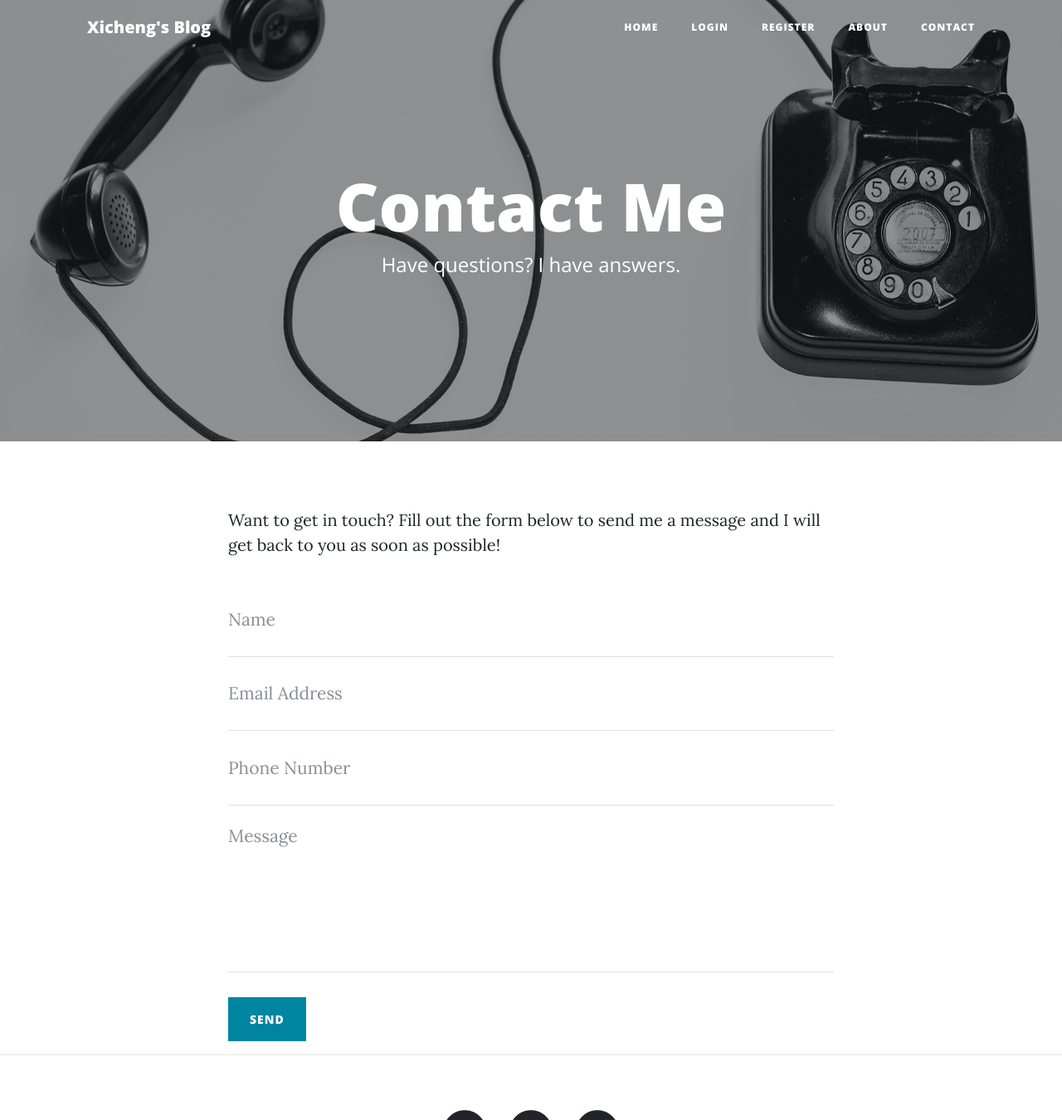
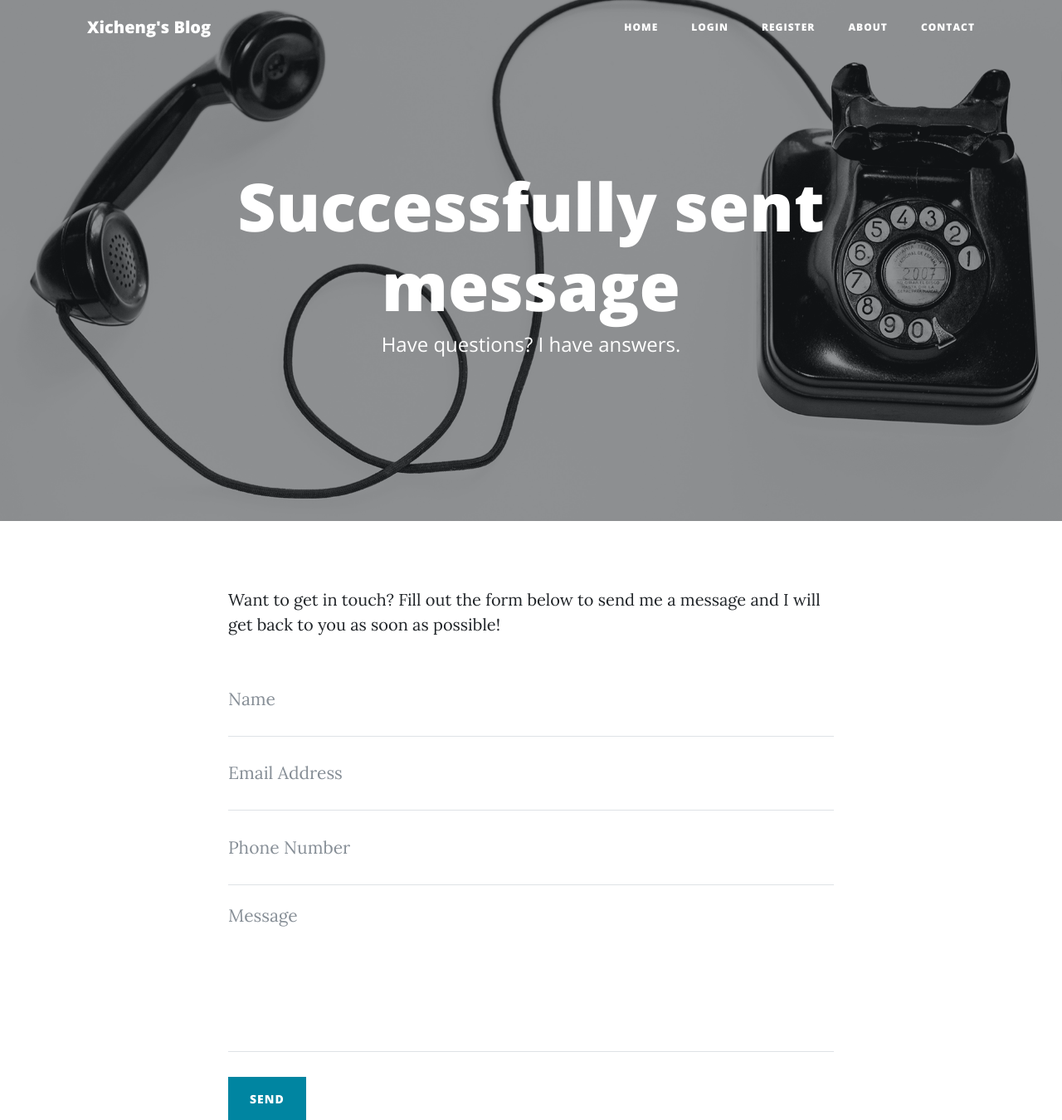
Before and after one commit to micottt/WebBlogUsers, a Flask app: template templates/contact.html in a window 1280 px wide. Shown: the top 1350 px of the page at 83% size. Run offline with Flask 3, Linux system fonts and the light colour scheme; the template is opened without the code that fills it, so the values that code supplies are empty; parts of the project's set-up code (start-up, migrations or seed data) failed here and were passed over; some libraries are stand-ins or nearby versions.

Commit message:
Add Contact Feature

```diff
--- a/main.py
+++ b/main.py
@@ -1,4 +1,4 @@
-from flask import Flask, render_template, redirect, url_for, flash, abort
+from flask import Flask, render_template, redirect, url_for, flash, abort, request
 from flask_bootstrap import Bootstrap
 from flask_ckeditor import CKEditor
 from datetime import date
@@ -9,9 +9,13 @@ from flask_login import UserMixin, login_user, LoginManager, login_required, cur
 from forms import CreatePostForm, RegisterForm, LoginForm, CommentForm
 from flask_gravatar import Gravatar
 from functools import wraps
+import smtplib
 import os
 import psycopg2
 
+
+my_email = "xichengtang520@gmail.com"
+password = "ofefwubgaldsbebv"
 
 app = Flask(__name__)
 # app.config['SECRET_KEY'] = '8BYkEfBA6O6donzWlSihBXox7C0sKR6b'
@@ -29,7 +33,7 @@ db = SQLAlchemy(app)
 gravatar = Gravatar(app, size=100, rating="g", default="retro", force_default=False, force_lower=False, use_ssl=False, base_url=None)
 
 
-##CONFIGURE TABLES
+# CONFIGURE TABLES
 
 
 class User(UserMixin, db.Model):
@@ -183,9 +187,27 @@ def about():
     return render_template("about.html", current_user=current_user)
 
 
-@app.route("/contact")
+@app.route("/contact", methods=["GET", "POST"])
 def contact():
-    return render_template("contact.html", current_user=current_user)
+    if request.method == "POST":
+        data = request.form
+        name = data["name"]
+        email = data["email"]
+        phone = data["phone"]
+        message = data["message"]
+        msg = f"{name} sent you a message. \n" \
+              f"Email: {email}\n" \
+              f"Phone: {phone}\n" \
+              f"{message}"
+        with smtplib.SMTP(host="smtp.gmail.com", port=587) as connection:
+            connection.starttls()
+            connection.login(user=my_email, password=password)
+            connection.sendmail(from_addr=my_email,
+                                to_addrs="xtang0520@gmail.com",
+                                msg=msg
+                                )
+        return render_template("contact.html", message_sent=True)
+    return render_template("contact.html", current_user=current_user, message_sent=False)
 
 
 @app.route("/new-post", methods=["GET", "POST"])
--- a/templates/contact.html
+++ b/templates/contact.html
@@ -7,7 +7,11 @@
         <div class="row">
             <div class="col-lg-8 col-md-10 mx-auto">
                 <div class="page-heading">
+                    {% if message_sent == False %}
                     <h1>Contact Me</h1>
+                    {% else %}
+                    <h1>Successfully sent message</h1>
+                    {% endif %}
                     <span class="subheading">Have questions? I have answers.</span>
                 </div>
             </div>
@@ -19,36 +23,41 @@
 <div class="container">
     <div class="row">
         <div class="col-lg-8 col-md-10 mx-auto">
-        <p>Want to get in touch? Fill out the form below to send me a message and I will get back to you as soon as possible!</p>
+            <p>Want to get in touch? Fill out the form below to send me a message and I will get back to you as soon as
+                possible!</p>
             <!-- Contact Form - Enter your email address on line 19 of the mail/contact_me.php file to make this form work. -->
             <!-- WARNING: Some web hosts do not allow emails to be sent through forms to common mail hosts like Gmail or Yahoo. It's recommended that you use a private domain email address! -->
             <!-- To use the contact form, your site must be on a live web host with PHP! The form will not work locally! -->
-        <form name="sentMessage" id="contactForm" novalidate>
+            <form name="sentMessage" id="contactForm" novalidate action="{{ url_for('contact') }}" method="post">
                 <div class="control-group">
                     <div class="form-group floating-label-form-group controls">
                         <label>Name</label>
-              <input type="text" class="form-control" placeholder="Name" id="name" required data-validation-required-message="Please enter your name.">
+                        <input type="text" class="form-control" placeholder="Name" id="name" required
+                               data-validation-required-message="Please enter your name." name="name">
                         <p class="help-block text-danger"></p>
                     </div>
                 </div>
                 <div class="control-group">
                     <div class="form-group floating-label-form-group controls">
                         <label>Email Address</label>
-              <input type="email" class="form-control" placeholder="Email Address" id="email" required data-validation-required-message="Please enter your email address.">
+                        <input type="email" class="form-control" placeholder="Email Address" id="email" required
+                               data-validation-required-message="Please enter your email address." name="email">
                         <p class="help-block text-danger"></p>
                     </div>
                 </div>
                 <div class="control-group">
                     <div class="form-group col-xs-12 floating-label-form-group controls">
                         <label>Phone Number</label>
-              <input type="tel" class="form-control" placeholder="Phone Number" id="phone" required data-validation-required-message="Please enter your phone number.">
+                        <input type="tel" class="form-control" placeholder="Phone Number" id="phone" required
+                               data-validation-required-message="Please enter your phone number." name="phone">
                         <p class="help-block text-danger"></p>
                     </div>
                 </div>
                 <div class="control-group">
                     <div class="form-group floating-label-form-group controls">
                         <label>Message</label>
-              <textarea rows="5" class="form-control" placeholder="Message" id="message" required data-validation-required-message="Please enter a message."></textarea>
+                        <textarea rows="5" class="form-control" placeholder="Message" id="message" required
+                                  data-validation-required-message="Please enter a message." name="message"></textarea>
                         <p class="help-block text-danger"></p>
                     </div>
                 </div>
```
Lines whose indentation alone changed are shown as unchanged.
